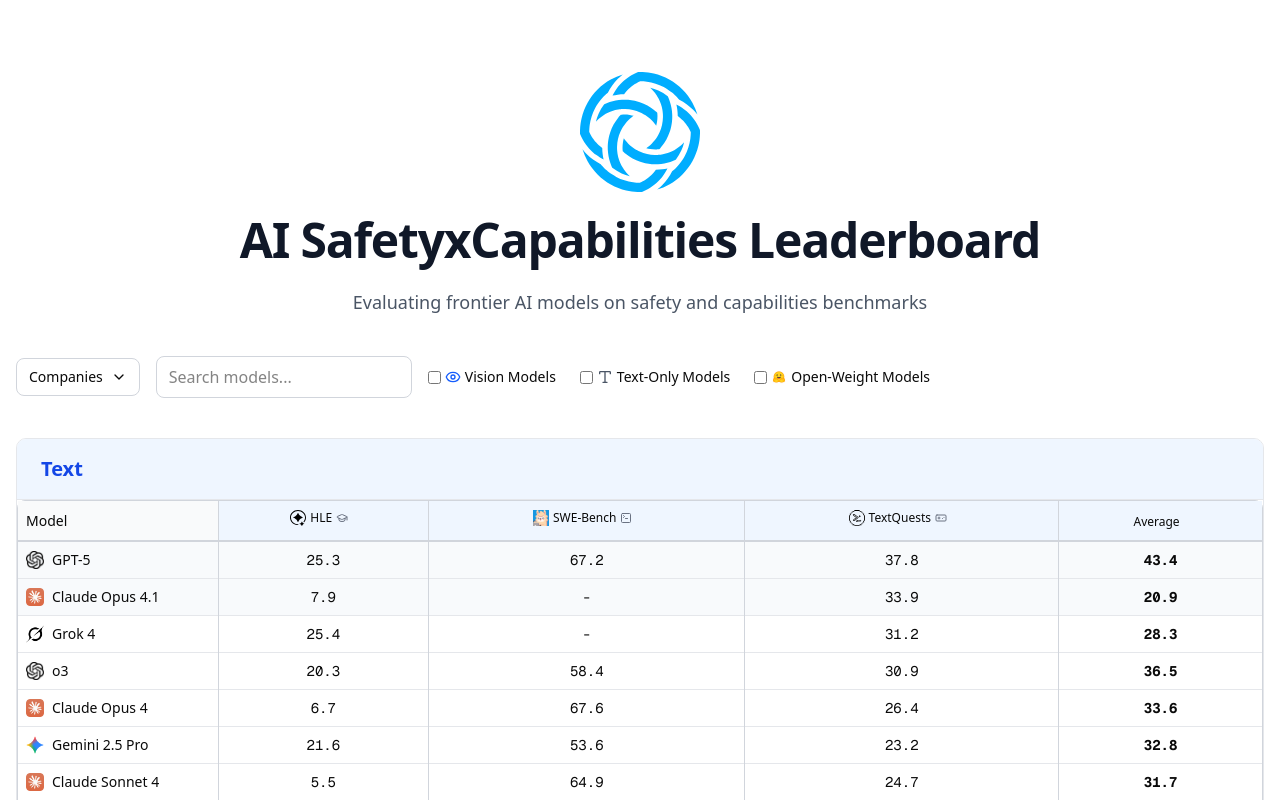
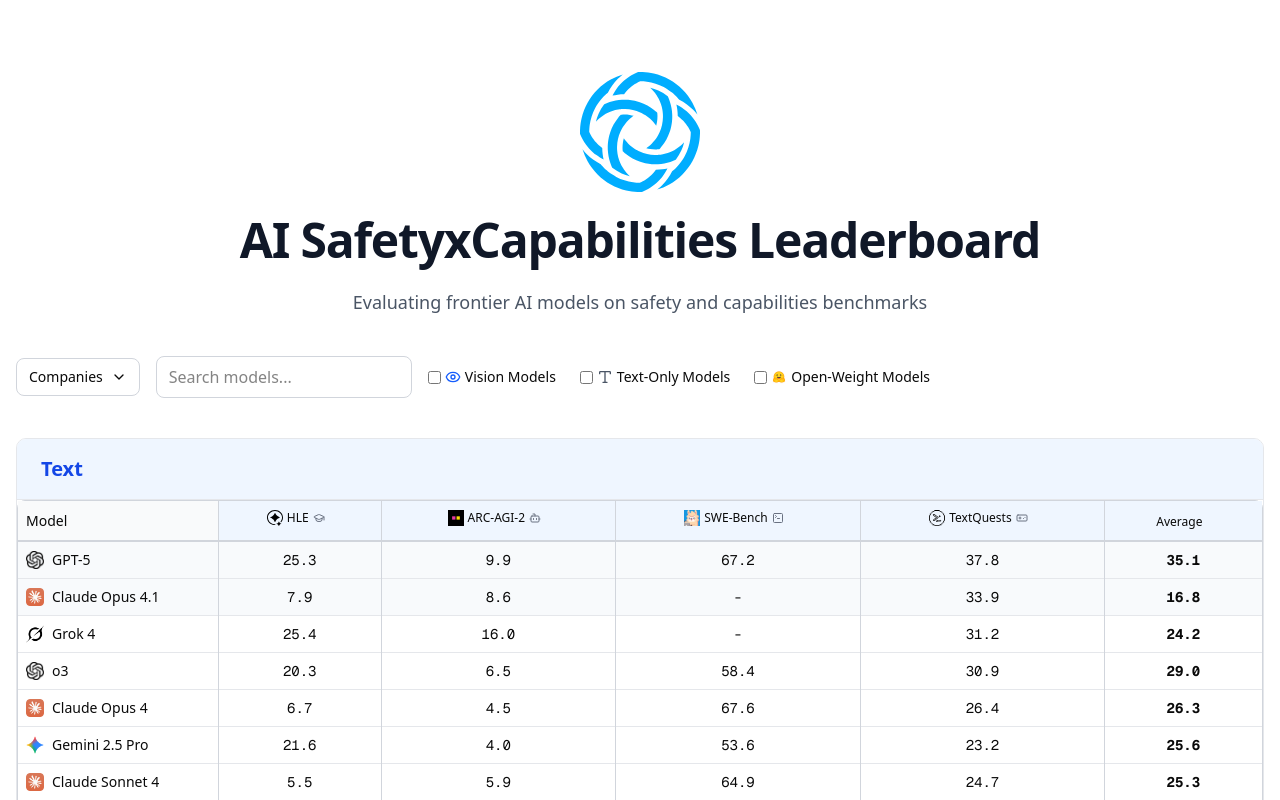
Before and after one commit to justinphan3110cais/cais-ai-dashboard, a Next.js app: page / in a window 1280 px wide. Shown: the top 800 px of the page. Built offline with nearby package versions, Linux system fonts and the light colour scheme.

Commit message:
Add arc agi

```diff
--- a/app/constants.tsx
+++ b/app/constants.tsx
@@ -11,6 +11,7 @@
 import hle_examples from "@/assets/dataset-examples/hle_examples.png";
 import textquests_logo from "@/assets/dataset-logos/textquests_logo.svg";
 import hle_logo from "@/assets/dataset-logos/hle_logo.svg";
+import arc_agi_logo from "@/assets/dataset-logos/arc_agi_logo.png";
 import vct_logo from "@/assets/dataset-logos/vct_logo.svg";
 import swebench_logo from "@/assets/dataset-logos/swebench_logo.png";
 import mindcube_logo from "@/assets/dataset-logos/mindcube_logo.png";
@@ -58,6 +59,12 @@
     name: "Expert-Level Reasoning",
     icon: GraduationCap,
     tooltipText: "Expert-Level Reasoning Benchmark"
+  },
+  fluid_reasoning: {
+    id: "fluid_reasoning",
+    name: "Fluid Reasoning",
+    icon: Bot,
+    tooltipText: "Fluid Reasoning Benchmark"
   },
   expert_puzzle: {
     id: "expert_puzzle",
@@ -145,6 +152,26 @@
       src: hle_examples,
       alt: "Samples of the diverse and challenging questions submitted to Humanity's Last Exam."
     }]
+  },
+  {
+    id: "arc_agi_2",
+    name: "ARC-AGI-2",
+    link: "https://arcprize.org/",
+    description: "<a href='https://arcprize.org/' target='_blank' style='font-weight: 500; text-decoration: underline; text-decoration-style: dashed; text-underline-offset: 4px;'>ARC-AGI-2</a> measures fluid intelligence—the ability to reason, solve novel problems, and adapt to new situations—rather than crystallized intelligence that relies on accumulated knowledge. The benchmark uses abstract visual puzzles based on core knowledge priors (cognitive building blocks present at birth) to evaluate genuine skill-acquisition efficiency on tasks the AI has never encountered.<br><br>Scoring high on ARC-AGI-2 demonstrates that a system can efficiently acquire new skills outside its training data, marking true progress toward artificial general intelligence.",
+    logo: arc_agi_logo,
+    category: "text",
+    capabilities: ["fluid_reasoning"],
+    paperLink: "https://arxiv.org/abs/1911.01547",
+    githubLink: "https://github.com/fchollet/ARC-AGI",
+    citation: `@misc{chollet2019measure,
+      title={On the Measure of Intelligence},
+      author={François Chollet},
+      year={2019},
+      eprint={1911.01547},
+      archivePrefix={arXiv},
+      primaryClass={cs.AI},
+      url={https://arxiv.org/abs/1911.01547},
+}`
   },
   {
     id: "swebench_verified",
--- a/data/models.json
+++ b/data/models.json
@@ -4,6 +4,7 @@
     "provider": "openai",
     "scores": {
       "hle": 25.32,
+      "arc_agi_2": 9.9,
       "textquests": 37.8,
       "swebench_verified": 67.2,
       "masks": 79.33,
@@ -24,6 +25,7 @@
     "provider": "anthropic",
     "scores": {
       "hle": 7.92,
+      "arc_agi_2": 8.6,
       "textquests": 33.9,
       "swebench_verified": null,
       "masks": 94.2,
@@ -44,6 +46,7 @@
     "provider": "xai",
     "scores": {
       "hle": 25.4,
+      "arc_agi_2": 16.0,
       "textquests": 31.2,
       "swebench_verified": null,
       "masks": null,
@@ -63,6 +66,7 @@
     "provider": "openai",
     "scores": {
       "hle": 20.32,
+      "arc_agi_2": 6.5,
       "textquests": 30.9,
       "swebench_verified": 58.4,
       "masks": 84.47,
@@ -82,6 +86,7 @@
     "provider": "anthropic",
     "scores": {
       "hle": 6.68,
+      "arc_agi_2": 4.5,
       "textquests": 26.4,
       "swebench_verified": 67.6,
       "masks": 80.28,
@@ -101,6 +106,7 @@
     "provider": "google",
     "scores": {
       "hle": 21.64,
+      "arc_agi_2": 4.0,
       "textquests": 23.2,
       "swebench_verified": 53.6,
       "masks": 55.67,
@@ -120,6 +126,7 @@
     "provider": "anthropic",
     "scores": {
       "hle": 5.52,
+      "arc_agi_2": 5.9,
       "textquests": 24.7,
       "swebench_verified": 64.93,
       "masks": 89.27,
@@ -139,6 +146,7 @@
     "provider": "openai",
     "scores": {
       "hle": 19.44,
+      "arc_agi_2": 4.4,
       "textquests": 15.9,
       "swebench_verified": 60.6,
       "masks": 82.6,
@@ -158,6 +166,7 @@
     "provider": "openai",
     "scores": {
       "hle": 5.4,
+      "arc_agi_2": 0.4,
       "textquests": 22.8,
       "swebench_verified": 54.6,
       "masks": 51.13,
@@ -177,6 +186,7 @@
     "provider": "xai",
     "scores": {
       "hle": null,
+      "arc_agi_2": 0.4,
       "textquests": 22.4,
       "swebench_verified": null,
       "masks": null,
@@ -197,6 +207,7 @@
     "provider": "qwen",
     "scores": {
       "hle": 15.4,
+      "arc_agi_2": null,
       "textquests": 15.1,
       "swebench_verified": null,
       "masks": null,
@@ -217,6 +228,7 @@
     "provider": "google",
     "scores": {
       "hle": 12.08,
+      "arc_agi_2": 2.1,
       "textquests": 14.4,
       "swebench_verified": null,
       "masks": null,
@@ -236,6 +248,7 @@
     "provider": "deepseek",
     "scores": {
       "hle": 14,
+      "arc_agi_2": 1.1,
       "textquests": 15.2,
       "swebench_verified": null,
       "masks": null,
@@ -257,6 +270,7 @@
     "provider": "openai",
     "scores": {
       "hle": 18.08,
+      "arc_agi_2": 6.1,
       "textquests": 12.8,
       "swebench_verified": 45,
       "masks": 78.6,
@@ -276,6 +290,7 @@
     "provider": "moonshot",
     "scores": {
       "hle": 4.7,
+      "arc_agi_2": null,
       "textquests": 10.5,
       "swebench_verified": 43.8,
       "masks": 46.7,
@@ -297,6 +312,7 @@
     "provider": "openai",
     "scores": {
       "hle": 9.04,
+      "arc_agi_2": null,
       "textquests": 12,
       "swebench_verified": 26,
       "masks": 92,
@@ -318,6 +334,7 @@
     "provider": "google",
     "scores": {
       "hle": 6.9,
+      "arc_agi_2": null,
       "textquests": 11.7,
       "swebench_verified": null,
       "masks": null,
@@ -337,6 +354,7 @@
     "provider": "openai",
     "scores": {
       "hle": 2.7,
+      "arc_agi_2": 0.0,
       "textquests": 10.6,
       "swebench_verified": null,
       "masks": null,
@@ -356,6 +374,7 @@
     "provider": "meta",
     "scores": {
       "hle": 5.68,
+      "arc_agi_2": 0.0,
       "textquests": 9.2,
       "swebench_verified": null,
       "masks": 49.73,
```
Also changed, not shown: assets/dataset-logos/arc_agi_logo.png (added).
